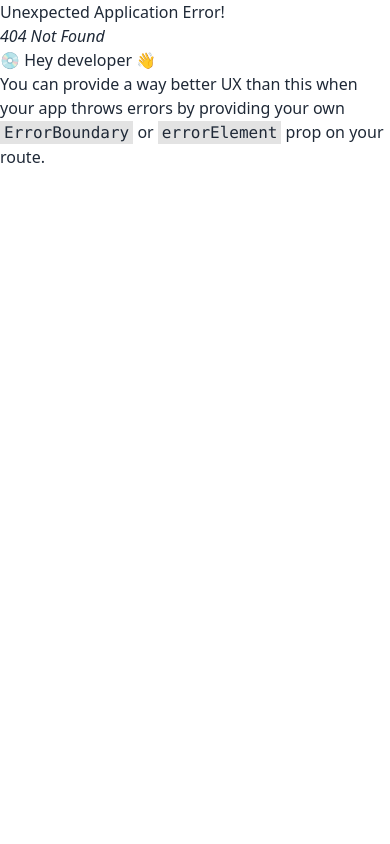
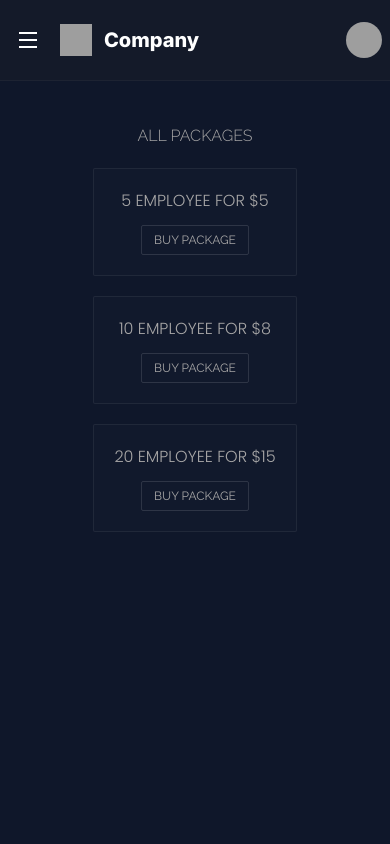
Before and after one commit to abujafarch/assetify-client, a React (Vite) app: page /packages in a window 390 px wide. Before the commit this address had no page. Shown: the top 844 px of the page. Built offline with nearby package versions, Linux system fonts and the light colour scheme; grey boxes are pictures that could not be loaded.

Commit message:
packages page added with responsiveness

```diff
--- a/package.json
+++ b/package.json
@@ -14,6 +14,7 @@
     "match-sorter": "^6.3.4",
     "react": "^18.2.0",
     "react-dom": "^18.2.0",
+    "react-helmet-async": "^2.0.5",
     "react-icons": "^5.2.1",
     "react-router-dom": "^6.23.1",
     "recharts": "^2.12.7",
--- a/src/Layout/Pages/HrPages/AddEmployee/PackageSection.jsx
+++ b/src/Layout/Pages/HrPages/AddEmployee/PackageSection.jsx
@@ -1,3 +1,4 @@
+import { Link } from "react-router-dom";
 
 
 const PackageSection = () => {
@@ -10,7 +11,7 @@ const PackageSection = () => {
                 <p className="text-sm sm:text-left text-center mt-3">You cannot add more than <span className="border rounded-2xl py-[2px] px-2 bg-[#ffffff15] border-[#ffffff10]">5 employees</span></p>
             </div>
             <div>
-            <button className="px-5 uppercase text-xs py-[6px] rounded-sm border border-[#ffffff1f]">Expand limit</button>
+                <Link to='/packages'><button className="px-5 uppercase text-xs py-[6px] rounded-sm border border-[#ffffff1f]">Expand limit</button></Link>
             </div>
         </div>
     );
--- /dev/null
+++ b/src/Layout/Pages/HrPages/Packages/PackageItem.jsx
@@ -0,0 +1,13 @@
+
+
+const PackageItem = ({ employee, cost }) => {
+    return (
+        <div className="text-[#a8a7a7] w-full xs:w-max flex items-center flex-col bg-[#ffffff03] font-raleway border rounded-sm border-[#ffffff10] p-5">
+
+            <h1 className="uppercase text-center font-poppins font-light">{employee} employee for ${cost}</h1>
+            <button className="px-3 text-[#a8a7a7] mt-3 uppercase text-xs py-[6px] rounded-sm border border-[#ffffff1f]">Buy package</button>
+        </div>
+    );
+};
+
+export default PackageItem;
--- /dev/null
+++ b/src/Layout/Pages/HrPages/Packages/Packages.jsx
@@ -0,0 +1,19 @@
+import PackageItem from "./PackageItem";
+
+
+const Packages = () => {
+    return (
+        <div>
+            <h1 className="font-raleway mt-3 xs:text-xl text-[#a8a7a7] font-light uppercase mb-5 text-center">All packages</h1>
+            <div className="flex items-center justify-center">
+                <div className="grid xs:grid-cols-2 md:grid-cols-3 gap-5">
+                    <PackageItem employee={5} cost={5}></PackageItem>
+                    <PackageItem employee={10} cost={8}></PackageItem>
+                    <PackageItem employee={20} cost={15}></PackageItem>
+                </div>
+            </div>
+        </div>
+    );
+};
+
+export default Packages;
--- a/src/Router/Router.jsx
+++ b/src/Router/Router.jsx
@@ -9,6 +9,7 @@ import AddAsset from "../Layout/Pages/HrPages/AddAsset/AddAsset";
 import AllRequests from "../Layout/Pages/HrPages/AllRequests/AllRequests";
 import MyEmployees from "../Layout/Pages/HrPages/MyEmployees/MyEmployees";
 import AddEmployee from "../Layout/Pages/HrPages/AddEmployee/AddEmployee";
+import Packages from "../Layout/Pages/HrPages/Packages/Packages";
 
 export const router = createBrowserRouter([
     {
@@ -52,6 +53,10 @@ export const router = createBrowserRouter([
             {
                 path: '/add-employee',
                 element: <AddEmployee></AddEmployee>
+            },
+            {
+                path: '/packages',
+                element: <Packages></Packages>
             }
         ]
     },
```
Also changed, not shown: 1 other file (tests, documents, lock files or other folders).
